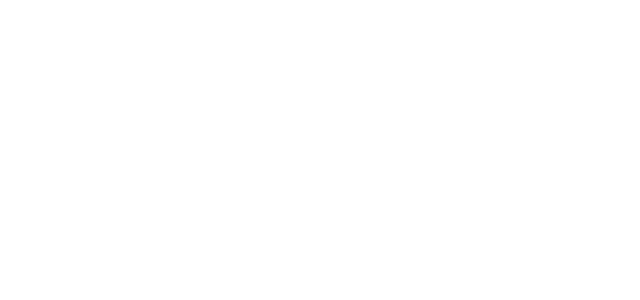
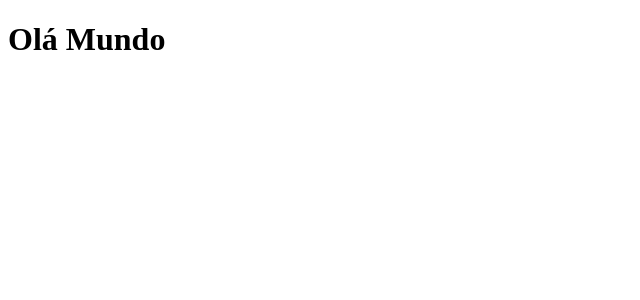
Before and after one commit to gusdepaula/curso-de-angular, an Angular app in the folder meu-primeiro-projeto/: page / in a window 1280 px wide. Shown: the top 300 px of the page, without its empty margins (0-640 px from the left). Built offline with nearby package versions, Linux system fonts and the light colour scheme.

Commit message:
ngOnChanges

```diff
--- a/meu-primeiro-projeto/src/app/app.component.ts
+++ b/meu-primeiro-projeto/src/app/app.component.ts
@@ -2,7 +2,8 @@
 
 @Component({
   selector: 'app-root',
-  template: '<router-outlet></router-outlet>',
+  template: `<app-title title="Olá Mundo"></app-title>
+    <router-outlet></router-outlet>`,
 })
 export class AppComponent implements OnInit {
   ngOnInit(): void {
--- a/meu-primeiro-projeto/src/app/title/title.component.ts
+++ b/meu-primeiro-projeto/src/app/title/title.component.ts
@@ -1,14 +1,24 @@
-import { Component, OnInit } from '@angular/core';
+import {
+  Component,
+  Input,
+  OnChanges,
+  OnInit,
+  SimpleChanges,
+} from '@angular/core';
 
 @Component({
   selector: 'app-title',
   templateUrl: './title.component.html',
   styleUrls: ['./title.component.scss'],
 })
-export class TitleComponent implements OnInit {
-  public title: string = 'Bem-vindo!';
+export class TitleComponent implements OnInit, OnChanges {
+  @Input() public title: string = 'Bem-vindo!';
 
   constructor() {}
 
   ngOnInit(): void {}
+
+  ngOnChanges(changes: SimpleChanges): void {
+    console.log('Foi alterado com sucesso');
+  }
 }
```
